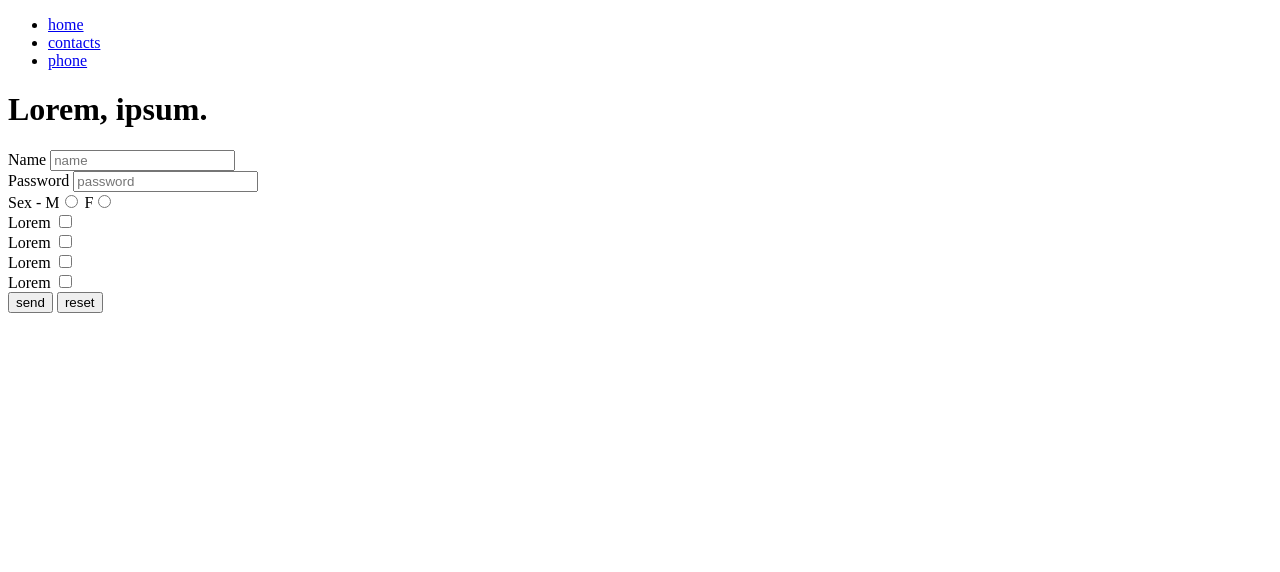
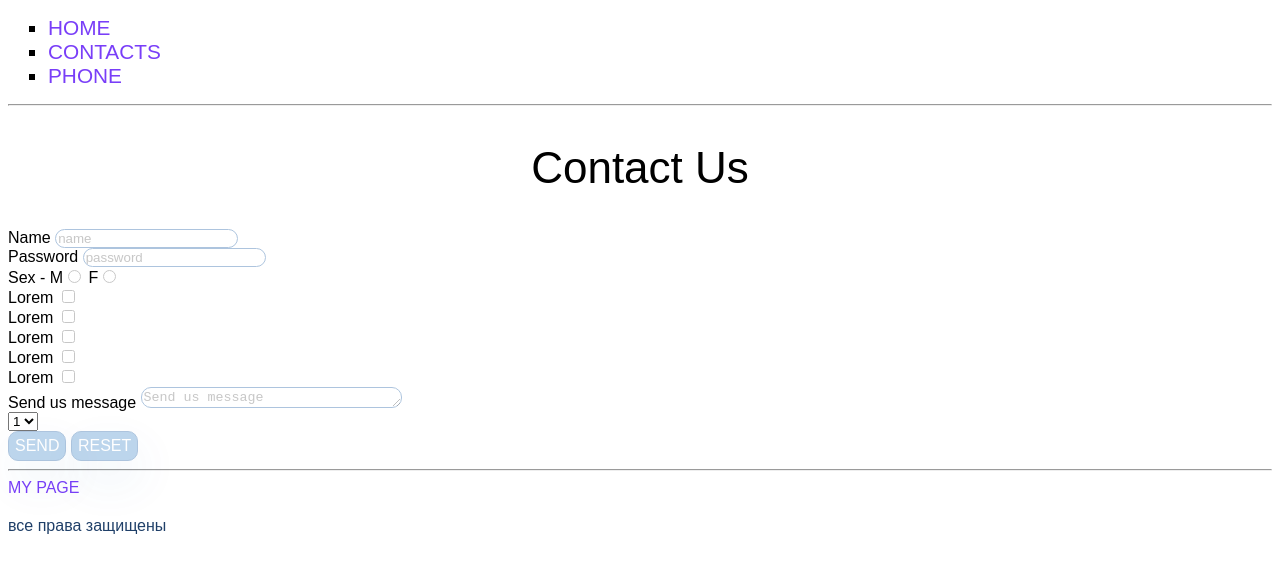
Before and after one commit to AnaiLyu/practice, a plain HTML site: page contacts.html in a window 1280 px wide. Drawn offline with Linux system fonts and the light colour scheme.

Commit message:
Update contacts.html

```diff
--- a/contacts.html
+++ b/contacts.html
@@ -4,29 +4,39 @@
 <head>
   <meta charset="UTF-8">
   <meta name="viewport" content="width=device-width, initial-scale=1.0">
+  <link rel="stylesheet" href="style.css">
   <title>Lorem ipsum</title>
 </head>
 
 <body>
   <ul>
     <li><a href="index.html">home</a></li>
-    <li><a href="contacts.html">contacts</a></li>
+    <li><a href="#">contacts</a></li>
     <li><a href="catalog/phone.html">phone</a></li>
   </ul>
-
-  <h1>Lorem, ipsum.</h1>
+  <hr>
+  <h2 class="contact">Contact Us</h2>
 
   <form action="#">
-    Name <input type="text" placeholder="name"><br>
-    Password <input type="password" placeholder="password"><br>
+    <label> Name <input type="text" placeholder="name"></label><br>
+    <label>Password <input type="password" placeholder="password"></label><br>
     Sex - M<input type="radio" name="sex"> F<input type="radio" name="sex"><br>
-    Lorem <input type="checkbox"><br>
-    Lorem <input type="checkbox"><br>
-    Lorem <input type="checkbox"><br>
-    Lorem <input type="checkbox"><br>
-    <input type="submit" value="send"> <input type="reset" value="reset">
+    <label>Lorem <input type="checkbox"><br></label>
+    <label>Lorem <input type="checkbox"><br></label>
+    <label>Lorem <input type="checkbox"><br></label>
+    <label>Lorem <input type="checkbox"><br></label>
+    <label>Lorem <input type="checkbox"><br></label>
+    Send us message <textarea placeholder="Send us message" cols="30" rows="1"></textarea><br>
+    <select name="topic">
+      <option value="1">1</option>
+      <option value="2">2</option>
+      <option value="3">3</option>
+    </select><br>
+    <input class="submit" type="submit" value="send"> <input class="submit" type="reset" value="reset">
   </form>
-
+  <hr>
+  <a href="#">my page</a>
+  <p> все права защищены</p>
 </body>
 
 </html>
```
